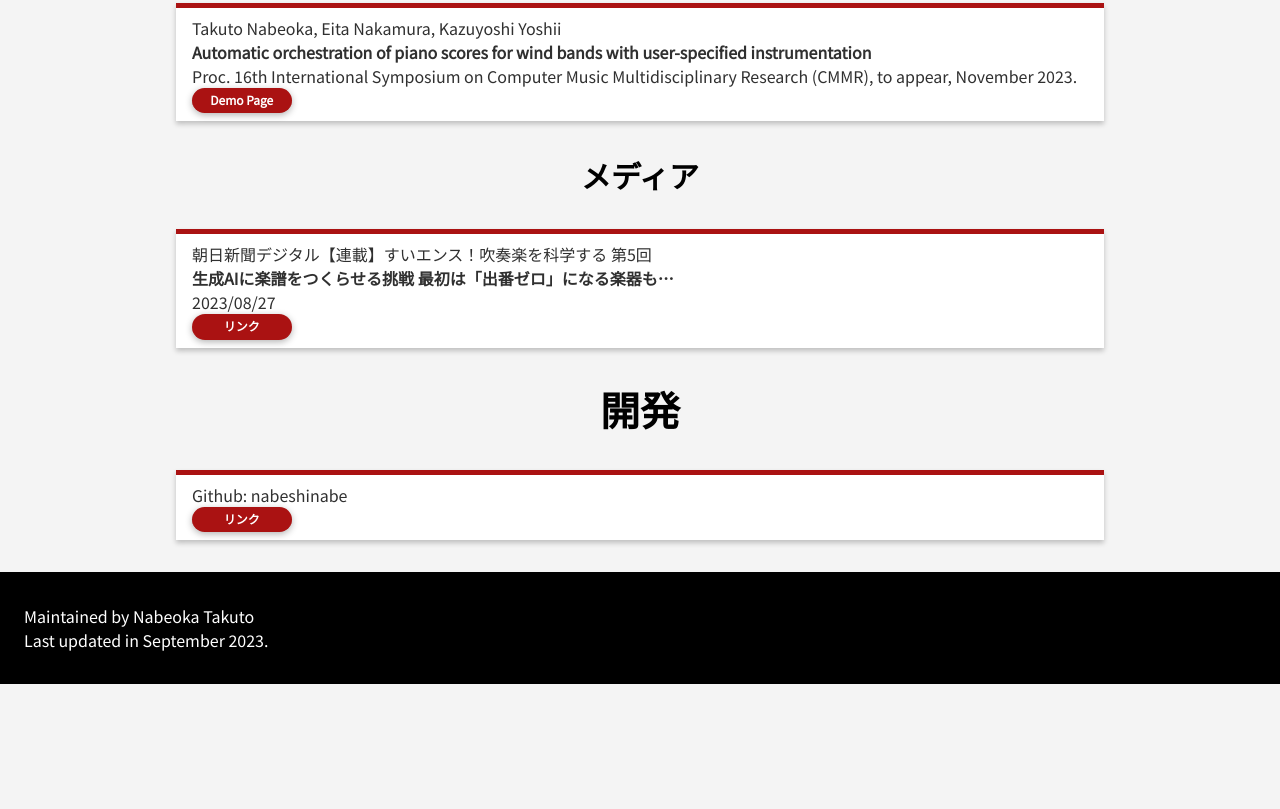
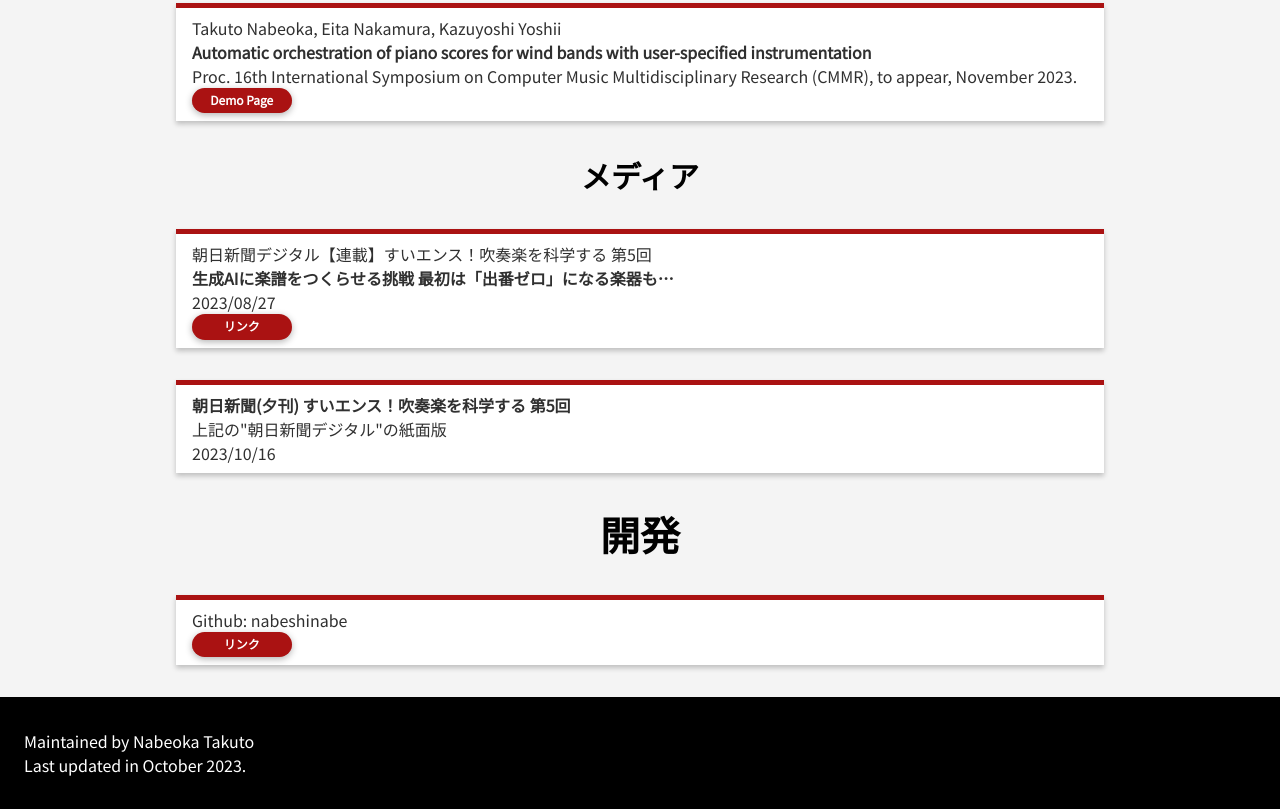
Before and after one commit to nabeshinabe/nabeshinabe.github.io, a plain HTML site: page index.html in a window 1280 px wide. Shown: the part 2348-3157 px from the top of the page. Before the commit the page ends 3032 px from the top, so only its background shows below. Drawn offline with Linux system fonts and the light colour scheme.

Commit message:
October Update

```diff
--- a/index.html
+++ b/index.html
@@ -176,6 +176,11 @@
       <p>2023/08/27</p>
       <p><a href="https://www.asahi.com/articles/ASR8N5V2PR6YPLBJ004.html" class="linkbutton1">リンク</a></p>
     </div>
+    <div class="research">
+      <p><b>朝日新聞(夕刊) すいエンス！吹奏楽を科学する 第5回</b></p>
+      <p>上記の"朝日新聞デジタル"の紙面版</p>
+      <p>2023/10/16</p>
+    </div>
 
     <h1 class="midashi" id="Project">開発</h1>
     <div class="research">
@@ -185,7 +190,7 @@
 
     <footer class="footer01">
      <p>Maintained by Nabeoka Takuto<br>
-      Last updated in September 2023.</p>
+      Last updated in October 2023.</p>
     </footer>
 
   </body>
```
